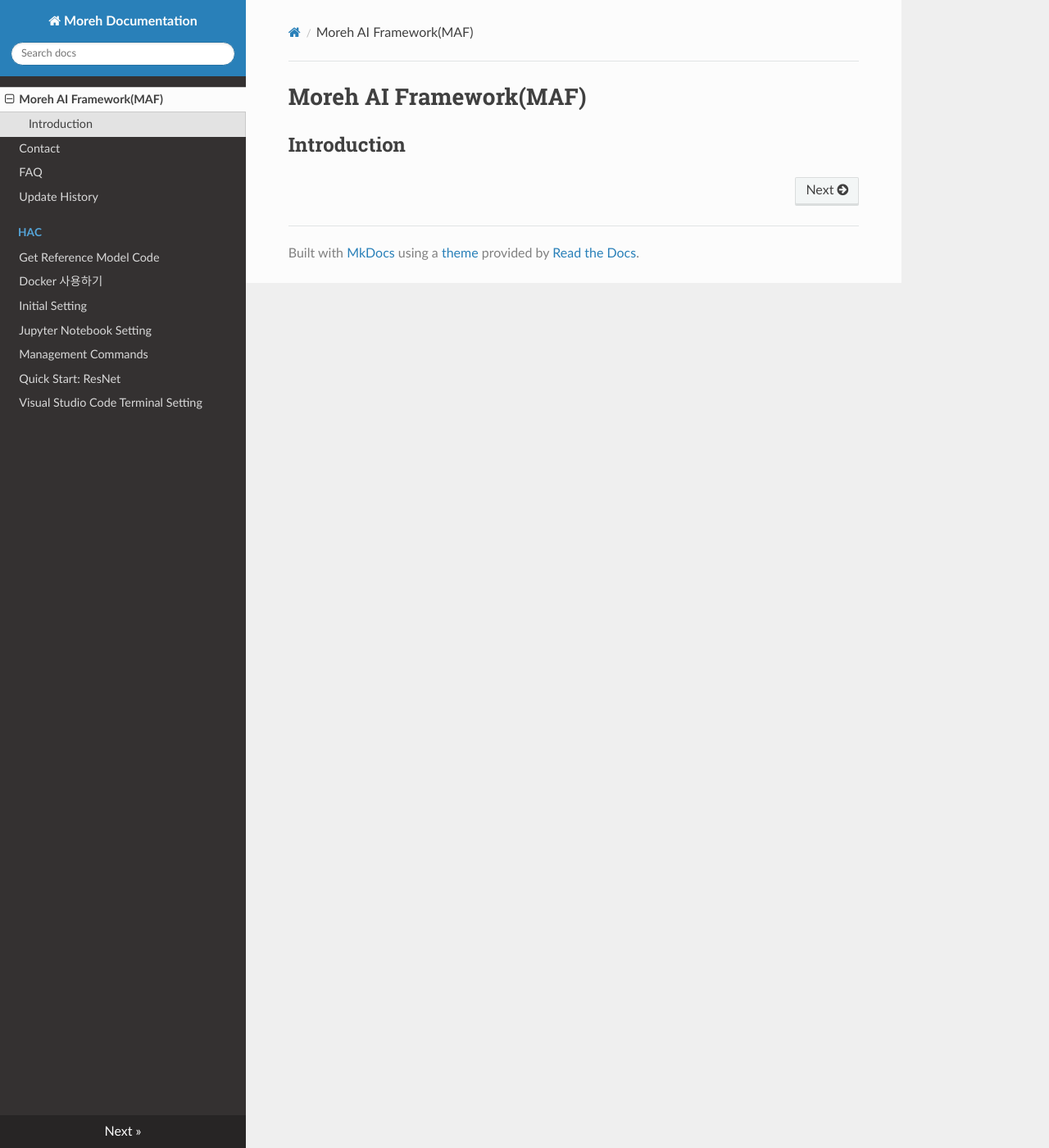
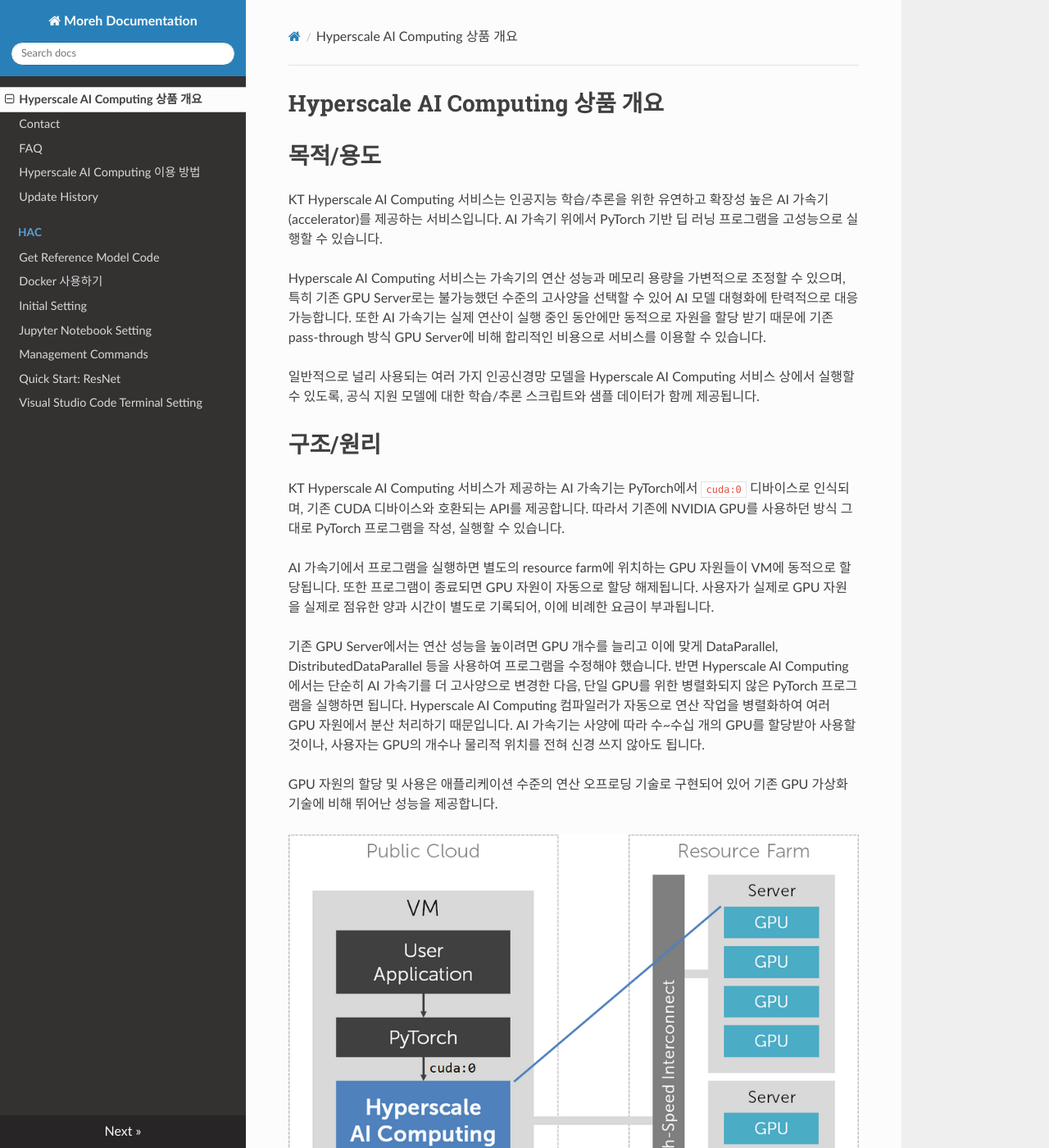
Before and after one commit to johyun1001/moreh-docs-public, an MkDocs documentation site: the page built from docs/index.md, in a window 1280 px wide and 1400 px high. Shown: the whole window at 82% size. Built offline with MkDocs 1.6.1, drawn with Linux system fonts in a browser that asks for light colours; nearby versions of some CDN libraries; some of the changed text lies outside the part shown.

Commit message:
update how to use

````diff
--- /dev/null
+++ b/docs/How To Use.md
@@ -0,0 +1,297 @@
+# Hyperscale AI Computing 이용 방법
+
+# 상품 신청
+
+Hyperscale AI Computing 서버는 D1 플랫폼의 DX-M1 존에서 제공되는 서비스입니다. SSH key pair 기반의 접속 인증 방식을 사용하므로 서버를 생성하기 전에 우선 'Server > SSH Key Pair' 메뉴에서 key pair를 생성해야 합니다.
+
+(KT에서 스크린샷 추가 필요)
+
+D1 플랫폼의 'Server > Server' 메뉴로 이동하여 [서버 생성] 버튼을 클릭합니다.
+
+(KT에서 스크린샷 추가 필요)
+
+서버 생성 위치, tier, 서버 이름, 서버 타입, key pair를 선택하고 좌측에서 Hyperscale AI Computing 서버 상품을 선택합니다. 원하는 OS 타입과 사양을 선택 후, 하단에서 GPU 사양과 reference model을 선택하고 [생성하기] 버튼을 클릭합니다. Hyperscale AI Computing 서버의 root 디스크는 기본 100 GB로 제공되며, 시간 요금제로만 제공됩니다.
+
+(KT에서 스크린샷 추가 필요)
+
+서버 생성 요청 후, 서버 리스트에서 신청한 서버가 '사용' 상태이면 생성이 완료된 것입니다.
+
+(KT에서 스크린샷 추가 필요)
+
+서버 목록에서 Hyperscale AI Computing 서버를 선택한 후 [...] 버튼을 클릭하고 '상세 정보' 메뉴로 이동하여 생성한 서버의 상태를 조회할 수 있습니다. Hyperscale AI Computing 서버의 경우 GPU 사양, GPU 프로그램 실행 상태 및 reference model 정보를 추가 확인할 수 있습니다.
+
+(KT에서 스크린샷 추가 필요)
+
+마찬가지로 Hyperscale AI Computing 서버를 선택한 후 [...] 버튼을 클릭하고 'GPU 사양변경' 메뉴로 이동하여 GPU 사양을 변경할 수 있습니다. 단, VM 내부에서 GPU를 사용하는 프로그램이 실행 중인 동안에는 사양을 변경할 수 없습니다. GPU 사양은 터미널에서도 변경이 가능합니다. (하단의 'AI 가속기 모델 변경' 장을 참고하십시오.) GPU에서 실제 프로그램을 실행하지 않는 한, 사양을 선택하는 것만으로는 별도의 요금이 부과되지 않습니다.
+
+# VM 접속하기
+
+(KT에서 스크린샷 추가 필요)
+
+생성한 Hyperscale AI Computing 서버에 접속하기 위해서는 '접속설정' 메뉴를 통해 포트포워딩 설정이 필요합니다. 접속 설정은 'Server > Server' 메뉴에서도 가능하고, 'Server >Networking' 메뉴에서도 가능합니다. 접근을 원하는 사설 포트(SSH 접속의 경우 22번)와 공인 IP에서 사용할 공인 포트 설정을 합니다.
+
+(KT에서 스크린샷 추가 필요)
+
+포트포워딩 규칙 추가/삭제 시, 방화벽 설정도 함께 적용해 주어야 VM 접속이 가능합니다. 접속 설정 후 'Server > Networking' 메뉴에서 방화벽 설정을 통해 방화벽 룰을 추가한 후 사용할 수 있습니다.
+
+## macOS 혹은 Linux 환경에서 접속하기
+
+macOS의 경우 Cmd + Space를 누른 뒤 '터미널'을 입력하여 터미널을 실행합니다. Linux의 경우 시작 버튼을 눌러 Terminal을 실행합니다. 이후 VM 생성 시 사용한 key pair 파일이 있는 디렉터리로 이동합니다.
+
+우선 해당 key pair 파일(예: keypair1.pem)의 권한을 변경해야 SSH 접속이 가능합니다. 터미널에서 다음과 같이 실행하여 권한을 변경할 수 있습니다.
+
+```
+user@machine:~$ **chmod 0600 keypair1.pem**
+```
+
+이후 SSH 명령을 실행하여 서버에 접속할 수 있습니다. Hyperscale AI Computing 서버는 현재 Ubuntu 18.04를 지원하기 때문에 계정명 ubuntu로 접속해야 합니다. 포트의 경우 접속 설정 시 지정한 공인 포트를 입력해 주면 됩니다. (예를 들어 서버의 사설 포트 22번을 공인 포트 10022번으로 연결하였을 경우 -p 10022로 입력)
+
+```
+user@machine:~$ **ssh -i keypair1.pem ubuntu@[공인 IP] -p [포트]**
+```
+
+## Windows 환경에서 접속하기
+
+PuTTY 프로그램을 사용하여 VM 접속이 가능합니다. PuTTY가 없을 경우 아래 URL을 통해 설치 가능합니다.
+
+- PuTTY 설치: [https://www.putty.org/](https://www.putty.org/)
+
+PuTTY를 통해 서버에 접속하려면 우선 포털에서 다운로드한 .pem 파일을 .ppk 파일로 변환해야 합니다. 우선 시작 메뉴에서 'PuTTYgen'을 입력하여 실행합니다. (PuTTY를 package 버전으로 설치하면 PuTTYgen이 자동으로 같이 설치됩니다.)
+
+(KT에서 스크린샷 추가 필요)
+
+[Load] 버튼을 클릭하여 .pem 파일을 불러 옵니다.
+
+(KT에서 스크린샷 추가 필요)
+
+.pem 파일이 보이지 않을 경우, 아래 그림과 같이 확장자를 'All Files (*.*)'로 바꿔 줍니다.
+
+(KT에서 스크린샷 추가 필요)
+
+.pem 파일을 성공적으로 불러 오면 아래와 같은 화면이 나타납니다. 여기서 [확인] 버튼을 클릭합니다.
+
+(KT에서 스크린샷 추가 필요)
+
+[Save private key] 버튼을 클릭한 다음 '예'를 선택하여 변환된 .ppk 파일을 저장합니다.
+
+(KT에서 스크린샷 추가 필요)
+
+이제 시작 메뉴에서 'PuTTY'를 입력하여 PuTTY 프로그램을 실행합니다.
+
+(KT에서 스크린샷 추가 필요)
+
+좌측의 'Connection > SSH > Auth' 메뉴를 선택한 다음 [Browse] 버튼을 클릭하여 아까 전에 생성한 .ppk 파일을 선택합니다.
+
+(KT에서 스크린샷 추가 필요)
+
+이제 다시 좌측의 'Session' 메뉴로 이동하여 'Host Name' 란에 ubuntu@[공인 IP]를 입력합니다. Hyperscale AI Computing 서버는 현재 Ubuntu 18.04를 지원하기 때문에 계정명 ubuntu로 접속해야 합니다. 'Port' 란에는 접속 설정 시 지정한 공인 포트를 입력해 주면 됩니다. (예를 들어 서버의 사설 포트 22번을 공인 포트 10022번으로 연결하였을 경우 10022를 입력) 마지막으로 하단의 [Open] 버튼을 클릭하여 서버에 접속합니다.
+
+(KT에서 스크린샷 추가 필요)
+
+# 소프트웨어 환경
+
+Hyperscale AI Computing 서비스 VM에는 Anaconda 환경 위에 Python 3.8, PyTorch 1.7.1 및 Hyperscale AI Computing 지원을 위한 플러그인이 설치되어 있습니다. 다음과 같이 실행하여 PyTorch 버전 및 Hyperscale AI Computing 플러그인 버전 정보를 확인할 수 있습니다.
+
+```
+(pytorch) ubuntu@vm:~$ **python**
+Python 3.8.12 (default, Oct 12 2021, 13:49:34)
+[GCC 7.5.0] :: Anaconda, Inc. on linux
+Type "help", "copyright", "credits" or "license" for more information.
+>>> **import torch**
+>>> **torch.__version__**
+'1.7.1'
+>>> **torch.version.moreh**
+'0.8.0'
+>>> **quit()**
+(pytorch) ubuntu@vm:~$
+```
+
+<aside>
+⚠️ 기본 Anaconda 환경에 설치되어 있는 PyTorch를 삭제하거나 다른 버전으로 덮어쓸 경우 Hyperscale AI Computing 지원 프러그인이 지워질 수도 있으니 유의하십시오. Hyperscale AI Computing 서비스는 conda 혹은 pip 명령이 기존 PyTorch를 삭제하거나 덮어 쓰려고 하면 원래 상태로 자동 복구를 시도할 것입니다. 만약 자동 복구가 정상 동작하지 않아 PyTorch 패키지 혹은 Hyperscale AI Computing 플러그인에 문제가 생겼을 경우 복구하는 방법은 '자주 묻는 질문' 문서를 참고하십시오.
+
+</aside>
+
+# AI 가속기 정보 확인
+
+터미널에서 moreh-smi 명령을 실행하여 현재 Hyperscale AI Computing 서비스로 사용 중인 AI 가속기 정보를 확인할 수 있습니다.
+
+```
+(pytorch) ubuntu@vm:~$ **moreh-smi**
++--------------------------------------------------------------------------------------------------------------+
+|  Moreh-SMI 0.8.0                                               Client Version: 0.8.0  Server Version: 0.8.0  |
++--------------------------------------------------------------------------------------------------------------+
+|  Device  |        Name         |            Token           |     Model    |  Memory Usage  |  Total Memory  |
++==============================================================================================================+
+|       1  |  KT AI Accelerator  |  ZXhhbXBsZSB0b2tlbiBzdHI=  |  small.16gb  |  -             |  -             |
++--------------------------------------------------------------------------------------------------------------+
+
+Processes:
++----------------------------------------------------------+
+|  Device  |  Job ID  |  PID  |  Process  |  Memory Usage  |
++==========================================================+
++----------------------------------------------------------+
+```
+
+PyTorch 프로그램이 AI 가속기를 사용 중인 동안에는 다음과 같이 실행 중인 프로세스 정보, 전체 메모리 용량과 현재 메모리 사용량이 함께 표시됩니다.
+
+```
+(pytorch) ubuntu@vm:~$ **moreh-smi**
++--------------------------------------------------------------------------------------------------------------+
+|  Moreh-SMI 0.8.0                                               Client Version: 0.8.0  Server Version: 0.8.0  |
++--------------------------------------------------------------------------------------------------------------+
+|  Device  |        Name         |            Token           |     Model    |  Memory Usage  |  Total Memory  |
++==============================================================================================================+
+|       1  |  KT AI Accelerator  |  ZXhhbXBsZSB0b2tlbiBzdHI=  |  small.16gb  |  320 MiB       |  16368 MiB     |
++--------------------------------------------------------------------------------------------------------------+
+
+Processes:
++-------------------------------------------------------------------+
+|  Device  |  Job ID  |   PID   |      Process     |  Memory Usage  |
++===================================================================+
+|       1  |    5000  |  10000  |  python test.py  |  320 MiB       |
++-------------------------------------------------------------------+
+```
+
+# AI 가속기 모델 변경
+
+터미널에서 moreh-switch-model 명령을 실행하여 AI 가속기 모델을 다른 것으로 변경할 수 있습니다. 변경할 모델 순번(1~8)을 입력하고, q를 입력하여 프로그램을 종료합니다.
+
+```
+(pytorch) ubuntu@vm:~$ **moreh-switch-model**
+Current KT AI Accelerator: small.16gb
+
+1. small.16gb*
+2. medium.32gb
+3. large.48gb
+4. large.64gb
+5. xlarge.96gb
+6. 2xlarge.192gb
+7. 3xlarge.288gb
+8. 4xlarge.384gb
+
+Selection (1-8, q, Q): **5**
+The KT AI Accelerator model is successfully switched to  "xlarge.96gb".
+
+1. small.16gb
+2. medium.32gb
+3. large.48gb
+4. large.64gb
+5. xlarge.96gb*
+6. 2xlarge.192gb
+7. 3xlarge.288gb
+8. 4xlarge.384gb
+
+Selection (1-8, q, Q): **q**
+(pytorch) ubuntu@vm:~$
+```
+
+<aside>
+⚠️ AI 가속기에서 프로그램이 실행 중인 동안에는 가속기 모델을 변경할 수 없습니다.
+
+</aside>
+
+# PyTorch 프로그램 실행
+
+Hyperscale AI Computing 서비스의 공식 지원 모델에 대한 실행 방법은 별도의 모델별 매뉴얼을 참고하십시오.
+
+VM의 sample 디렉터리에 MNIST 데이터베이스를 학습시키는 간단한 PyTorch 샘플 프로그램이 설치되어 있습니다. ([https://pytorch.org/tutorials/beginner/basics/optimization_tutorial.html](https://pytorch.org/tutorials/beginner/basics/optimization_tutorial.html)) 다음과 같이 실행하여 AI 가속기가 잘 동작하는지를 확인할 수 있습니다. 초반의 몇 iteration을 확인한 다음에는 프로그램을 종료해도 됩니다.
+
+```
+(pytorch) ubuntu@vm:~$ **cd sample**
+(pytorch) ubuntu@vm:~/sample$ **ls**
+pytorch-sample.py
+(pytorch) ubuntu@vm:~/sample$ **python pytorch-sample.py**
+Downloading http://fashion-mnist.s3-website.eu-central-1.amazonaws.com/train-images-idx3-ubyte.gz to data/FashionMNIST/raw/train-images-idx3-ubyte.gz
+26427392it [00:04, 5389702.34it/s]
+Extracting data/FashionMNIST/raw/train-images-idx3-ubyte.gz to data/FashionMNIST/raw
+Downloading http://fashion-mnist.s3-website.eu-central-1.amazonaws.com/train-labels-idx1-ubyte.gz to data/FashionMNIST/raw/train-labels-idx1-ubyte.gz
+32768it [00:00, 36542.51it/s]
+Extracting data/FashionMNIST/raw/train-labels-idx1-ubyte.gz to data/FashionMNIST/raw
+Downloading http://fashion-mnist.s3-website.eu-central-1.amazonaws.com/t10k-images-idx3-ubyte.gz to data/FashionMNIST/raw/t10k-images-idx3-ubyte.gz
+4423680it [00:08, 505491.87it/s]
+Extracting data/FashionMNIST/raw/t10k-images-idx3-ubyte.gz to data/FashionMNIST/raw
+Downloading http://fashion-mnist.s3-website.eu-central-1.amazonaws.com/t10k-labels-idx1-ubyte.gz to data/FashionMNIST/raw/t10k-labels-idx1-ubyte.gz
+8192it [00:00, 13945.86it/s]
+Extracting data/FashionMNIST/raw/t10k-labels-idx1-ubyte.gz to data/FashionMNIST/raw
+Processing...
+Done!
+[info] Requesting resources for KT AI Accelerator from the server...
+[info] Initializing the worker daemon for KT AI Accelerator...
+[info] [1/1] Connecting to resources on the server (192.168.00.00:00000)...
+[info] Establishing links to the resources...
+[info] KT AI Accelerator is ready to use.
+Epoch 1
+loss: 2.298501  [    0/60000]
+loss: 2.287861  [ 6400/60000]
+loss: 2.270298  [12800/60000]
+^C
+```
+
+만약 "KT AI Accelerator is ready to use." 메시지와 함께 학습이 정상 시작되지 않고 다른 에러 메시지와 함께 프로그램이 종료된다면 '자주 묻는 질문' 문서를 참고하여 조치하거나 기술 지원을 받으시기 바랍니다.
+
+# 소프트웨어 업데이트
+
+Hyperscale AI Computing 서비스는 지속적으로 소프트웨어 업데이트가 이루어지고 있습니다. 터미널에서 update-moreh 명령을 실행하여 소프트웨어가 최신 버전이 아닌 경우 자동으로 업데이트할 수 있습니다.
+
+```
+(pytorch) ubuntu@vm:~$ **update-moreh**
+Currently installed: 0.8.0
+Possible upgrading version: 0.8.1
+
+Do you want to upgrade? (y/n, default:n)
+**y**
+...
+Finished processing dependencies for moreh-driver==0.8.1
+
+installed : /usr/bin/moreh-smi
+installed : /usr/bin/moreh-switch-model
+installed : /usr/bin/update-moreh
+installed : /usr/lib/libcommunication.so
+installed : /usr/lib/libmodnnruntime.so
+```
+
+구 버전의 소프트웨어를 사용할 경우 PyTorch 프로그램 실행 시에 경고 메시지가 표시되거나("A newer version of Moreh AI Framework is available.") 아예 AI 가속기 할당이 불가능할 수 있습니다("The current version of Moreh AI Framework is outdated and no longer supported in the system.").
+
+# GPU 자원 할당
+
+Hyperscale AI Computing 서비스는 실제 PyTorch 프로그램을 실행하면 GPU 자원을 할당받고 프로그램이 종료되면 GPU 자원을 할당 해제합니다. 이 과정은 자동으로 이루어지며 사용자가 특별히 개입할 필요가 없습니다.
+
+하나의 VM에서 AI 가속기를 사용하는 프로그램을 동시에 두 개 이상 실행할 수는 없습니다. 예를 들어 AI 가속기를 사용하는 train.py 프로그램이 실행 중인 동안 마찬가지로 AI 가속기를 사용하는 inference.py 프로그램을 실행할 경우, 나중에 실행한 프로그램은 아래와 같은 메시지를 출력하고 앞에 실행한 프로그램이 끝날 때까지 대기하게 됩니다.
+
+```
+(pytorch) ubuntu@vm:~$ **python inference.py**
+...
+[info] Requesting resources for KT AI Accelerator from the server...
+[warning] KT AI Accelerator is already in use by another process:
+[warning]   (pid: 10000) python train.py
+[warning] Two or more processes cannot use KT AI Accelerator at the same time. The program will resume automatically after the process 10000 terminates...
+```
+
+많은 수의 PyTorch 프로그램들이 모델 학습 시 학습 데이터를 빠르게 불러 오기 위해 별도의 DataLoader 프로세스를 띄우는 방식으로 동작합니다. 이 경우 PyTorch 프로그램이 비정상 종료했을 때(예를 들어 Ctrl+C로 강제 종료했을 때) 주 프로세스는 없어지더라도 DataLoader 프로세스들은 없어지지 않고 남아 있는 경우가 있습니다. DataLoader 프로세스가 실행 중이면 AI 가속기에서 새로운 프로그램을 실행할 수 없을 뿐더러 VM의 CPU 코어와 메인 메모리를 지속적으로 점유하기 때문에 다른 프로그램 실행 시 문제가 될 수 있습니다. 현재 VM에 실행 중인 Python 프로세스가 존재하는지 ps aux | grep python 명령으로 확인할 수 있습니다. 또한 실행 중인 모든 Python 프로세스를 pkill python 명령으로 제거할 수 있습니다.
+
+```
+(pytorch) ubuntu@vm:~$ **ps aux | grep python**
+root      1700  0.0  0.0 169104 17136 ?        Ssl  Dec03   0:00 /usr/bin/python3 /usr/bin/networkd-dispatcher --run-startup-triggers
+root      1900  0.0  0.0 185956 20112 ?        Ssl  Dec03   0:00 /usr/bin/python3 /usr/share/unattended-upgrades/unattended-upgrade-shutdown --wait-for-signal
+ubuntu    9900 84.1  0.1 3688828 508348 pts/1  Sl   08:50   0:18 python train.py
+ubuntu    9901 79.5  0.1 3671492 491104 pts/1  Sl   08:50   0:17 python train.py
+ubuntu    9902 65.4  0.1 3670744 490580 pts/1  Sl   08:50   0:14 python train.py
+ubuntu    9903 67.5  0.1 3671280 490440 pts/1  Sl   08:50   0:14 python train.py
+ubuntu   10000  0.0  0.0  14864  1116 pts/2    S+   08:51   0:00 grep --color=auto python
+(pytorch) ubuntu@vm:~$ **pkill python**
+(pytorch) ubuntu@vm:~$ **ps aux | grep python**
+root      1700  0.0  0.0 169104 17136 ?        Ssl  Dec03   0:00 /usr/bin/python3 /usr/bin/networkd-dispatcher --run-startup-triggers
+root      1900  0.0  0.0 185956 20112 ?        Ssl  Dec03   0:00 /usr/bin/python3 /usr/share/unattended-upgrades/unattended-upgrade-shutdown --wait-for-signal
+ubuntu   10001  0.0  0.0  14864  1116 pts/2    S+   08:51   0:00 grep --color=auto python
+```
+
+한편 Hyperscale AI Computing 시스템에 동시에 너무 많은 자원 할당 요청이 들어 올 경우 일시적으로 GPU 자원의 할당이 불가능할 수 있습니다. 이 경우 프로그램이 아래와 같은 메시지를 출력하고 GPU 자원이 할당될 때까지 대기할 수 있습니다. 이 경우 가만히 있으면 GPU 자원을 할당 받은 이후 자동으로 실행이 재개됩니다.
+
+```
+(pytorch) ubuntu@vm:~$ **python train.py**
+...
+[info] Requesting resources for KT AI Accelerator from the server...
+[warning] Not enough resources are currently available for KT AI Accelerator. All resources in the system are being used by other users. The program will resume automatically when resources become available...
+```
+
+이외에 GPU 자원 할당에 실패하는 경우가 있다면 '자주 묻는 질문' 문서를 참고하여 조치하거나 기술 지원을 받으시기 바랍니다.
--- a/docs/index.md
+++ b/docs/index.md
@@ -1,3 +1,29 @@
-# Moreh AI Framework(MAF)
+# Hyperscale AI Computing 상품 개요
 
-## Introduction
+# 목적/용도
+
+KT Hyperscale AI Computing 서비스는 인공지능 학습/추론을 위한 유연하고 확장성 높은 AI 가속기(accelerator)를 제공하는 서비스입니다. AI 가속기 위에서 PyTorch 기반 딥 러닝 프로그램을 고성능으로 실행할 수 있습니다.
+
+Hyperscale AI Computing 서비스는 가속기의 연산 성능과 메모리 용량을 가변적으로 조정할 수 있으며, 특히 기존 GPU Server로는 불가능했던 수준의 고사양을 선택할 수 있어 AI 모델 대형화에 탄력적으로 대응 가능합니다. 또한 AI 가속기는 실제 연산이 실행 중인 동안에만 동적으로 자원을 할당 받기 때문에 기존 pass-through 방식 GPU Server에 비해 합리적인 비용으로 서비스를 이용할 수 있습니다.
+
+일반적으로 널리 사용되는 여러 가지 인공신경망 모델을 Hyperscale AI Computing 서비스 상에서 실행할 수 있도록, 공식 지원 모델에 대한 학습/추론 스크립트와 샘플 데이터가 함께 제공됩니다.
+
+# 구조/원리
+
+KT Hyperscale AI Computing 서비스가 제공하는 AI 가속기는 PyTorch에서 `cuda:0` 디바이스로 인식되며, 기존 CUDA 디바이스와 호환되는 API를 제공합니다. 따라서 기존에 NVIDIA GPU를 사용하던 방식 그대로 PyTorch 프로그램을 작성, 실행할 수 있습니다.
+
+AI 가속기에서 프로그램을 실행하면 별도의 resource farm에 위치하는 GPU 자원들이 VM에 동적으로 할당됩니다. 또한 프로그램이 종료되면 GPU 자원이 자동으로 할당 해제됩니다. 사용자가 실제로 GPU 자원을 실제로 점유한 양과 시간이 별도로 기록되어, 이에 비례한 요금이 부과됩니다.
+
+기존 GPU Server에서는 연산 성능을 높이려면 GPU 개수를 늘리고 이에 맞게 DataParallel, DistributedDataParallel 등을 사용하여 프로그램을 수정해야 했습니다. 반면 Hyperscale AI Computing에서는 단순히 AI 가속기를 더 고사양으로 변경한 다음, 단일 GPU를 위한 병렬화되지 않은 PyTorch 프로그램을 실행하면 됩니다. Hyperscale AI Computing 컴파일러가 자동으로 연산 작업을 병렬화하여 여러 GPU 자원에서 분산 처리하기 때문입니다. AI 가속기는 사양에 따라 수~수십 개의 GPU를 할당받아 사용할 것이나, 사용자는 GPU의 개수나 물리적 위치를 전혀 신경 쓰지 않아도 됩니다.
+
+GPU 자원의 할당 및 사용은 애플리케이션 수준의 연산 오프로딩 기술로 구현되어 있어 기존 GPU 가상화 기술에 비해 뛰어난 성능을 제공합니다.
+
+![HAC](./image/HAC.png)
+
+KT Hyperscale AI Computing 서비스는 KT와 국내 AI 인프라 소프트웨어 스타트업인 모레의 협업으로 제공되고 있습니다.
+
+# 유의사항/제약사항
+
+- Hyperscale AI Computing 서버는 현재 DX-M1 존에서만 생성이 가능합니다.
+- PyTorch API를 사용하지 않고 CUDA를 직접 사용하거나 별도의 CUDA 기반 third-party library를 사용하는 경우 Hyperscale AI Computing 서비스에서 실행이 불가능합니다. 이 경우 일반 GPU Server를 사용하여 주십시오.
+- Hyperscale AI Computing은 현재 베타 서비스 중으로 일부 PyTorch API의 경우 부분적인 호환성 이슈가 있을 수 있습니다. 이 경우 기술 지원을 통해 해결 가능합니다.
````
Also changed, not shown: docs/image/HAC.png (added).
